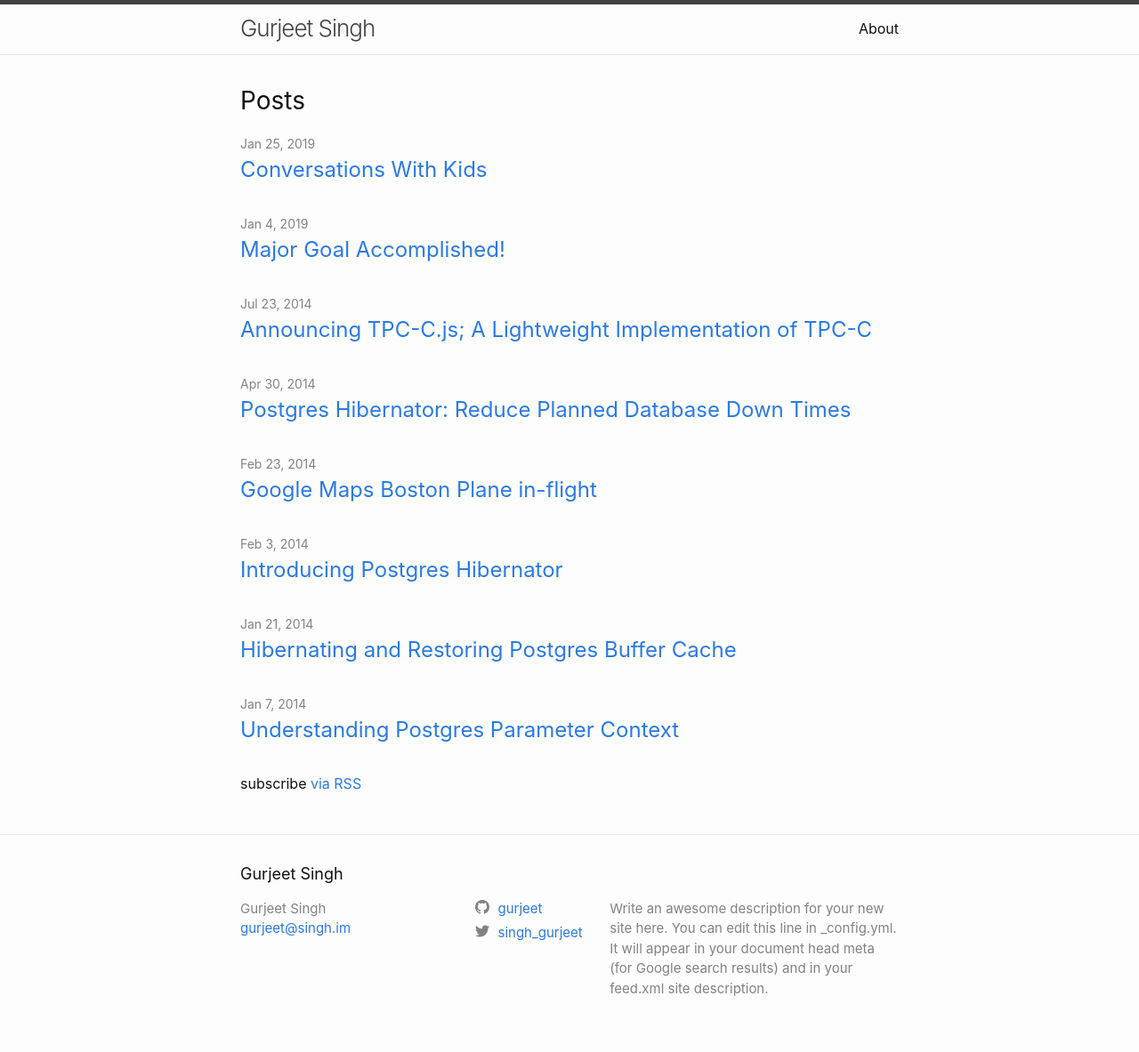
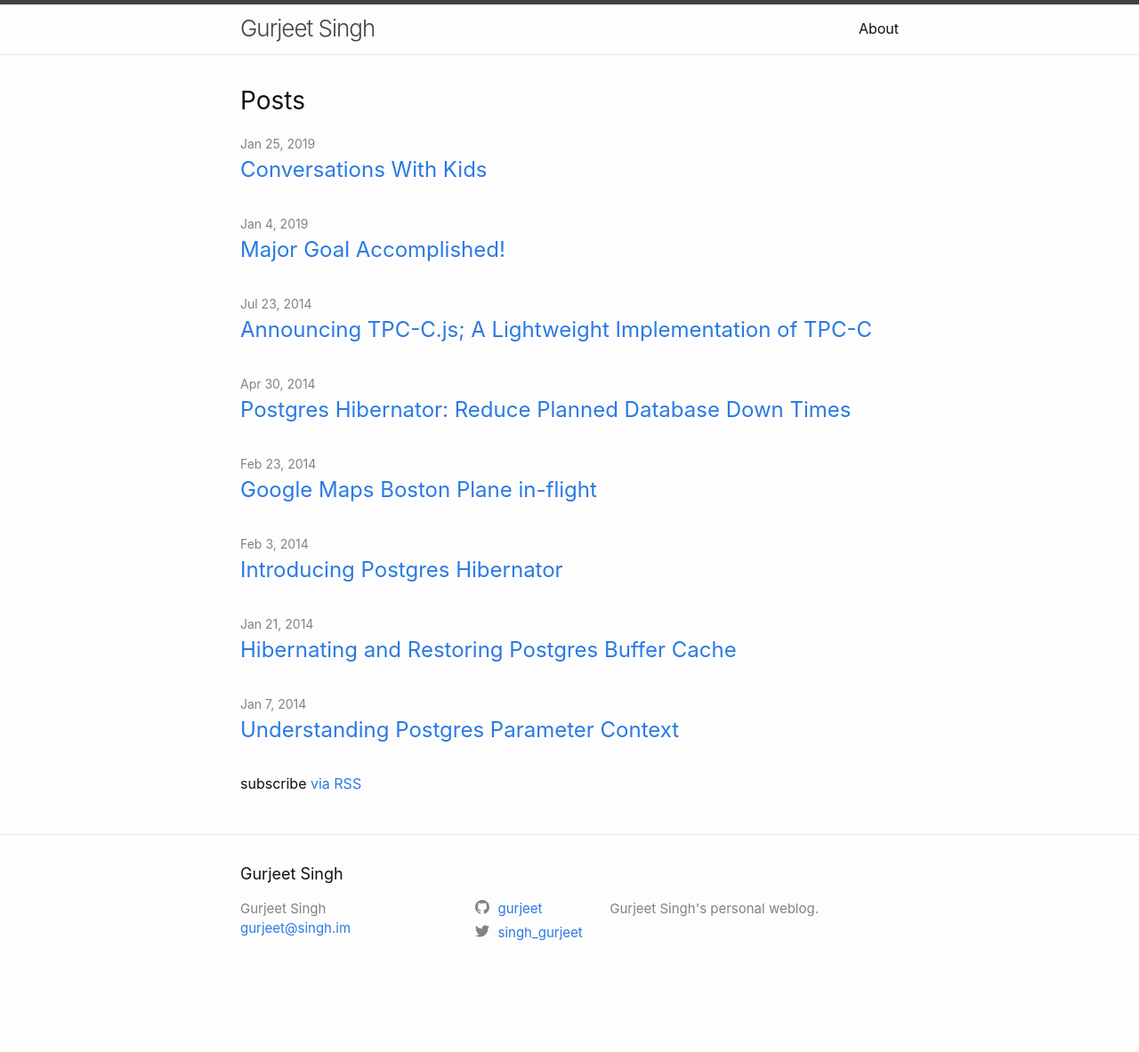
Before and after one commit to gurjeet/gurjeet.singh.im, a Jekyll site: the page built from blog/index.md, in a window 1280 px wide. Shown: the whole page at 89% size. Built offline with Jekyll 4.4.1, drawn with Linux system fonts in a browser that asks for light colours; after the commit the page ends 1121 px from its top, so only the background shows below that.

Commit message:
Change blog description to non-default

```diff
--- a/_config.yml
+++ b/_config.yml
@@ -16,9 +16,7 @@
 title: Gurjeet Singh
 email: gurjeet@singh.im
 description: >- # this means to ignore newlines until "baseurl:"
-  Write an awesome description for your new site here. You can edit this
-  line in _config.yml. It will appear in your document head meta (for
-  Google search results) and in your feed.xml site description.
+  Gurjeet Singh's personal weblog.
 baseurl: "" # the subpath of your site, e.g. /blog
 source: ./blog
 permalink: "blog/:title"
```
